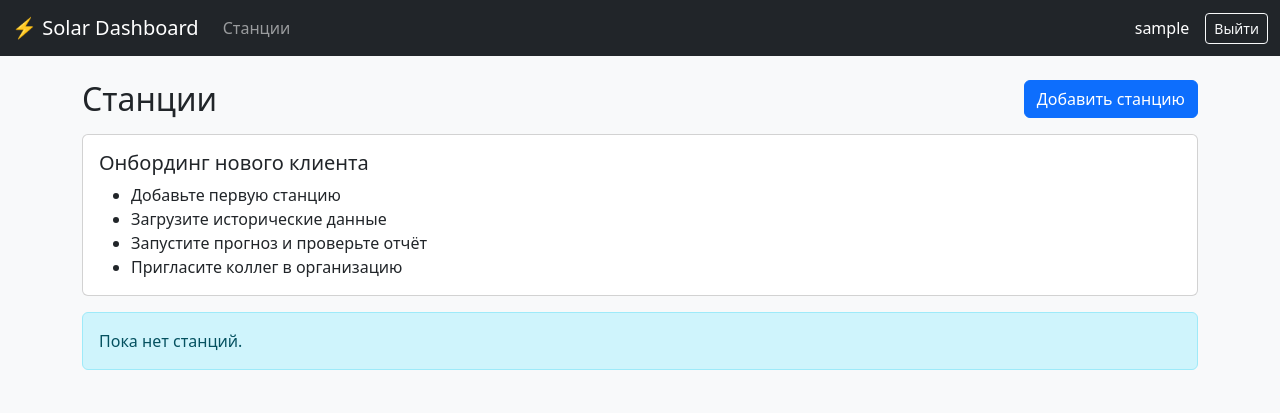
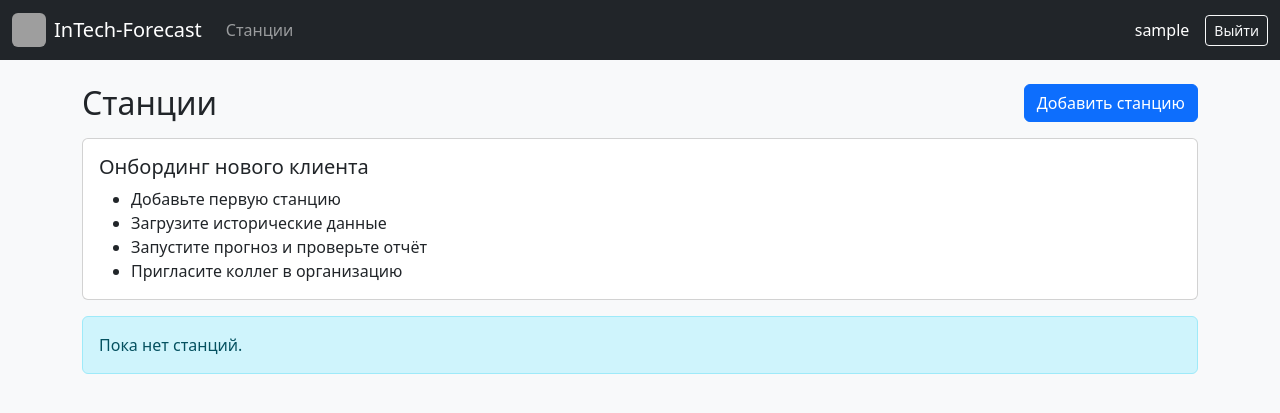
Before and after one commit to Great83g/forecast_platform, a Django app: page /dashboard/ in a window 1280 px wide. Shown: the top 413 px of the page. Run offline with Django 5.2, Linux system fonts and the light colour scheme; the visitor is signed in with stand-in values (Sample User, id 1); data that the repository does not hold is empty; grey boxes are pictures that could not be loaded.

Commit message:
Restore PNG logo source in navbar templates

```diff
--- a/dashboard/templates/dashboard/base.html
+++ b/dashboard/templates/dashboard/base.html
@@ -1,14 +1,18 @@
 <!doctype html>
 <html lang="ru">
+{% load static %}
 <head>
   <meta charset="utf-8">
-  <title>Solar Dashboard</title>
+  <title>InTech-Forecast</title>
   <link href="https://cdn.jsdelivr.net/npm/bootstrap@5.3.2/dist/css/bootstrap.min.css" rel="stylesheet">
 </head>
 <body class="bg-light">
 <nav class="navbar navbar-expand-lg navbar-dark bg-dark mb-4">
   <div class="container-fluid">
-    <a class="navbar-brand" href="{% url 'dashboard:station-list' %}">⚡ Solar Dashboard</a>
+    <a class="navbar-brand d-flex align-items-center gap-2" aria-label="InTech-Forecast" href="{% url 'dashboard:station-list' %}">
+      <img src="{% static 'dashboard/img/logo.png' %}" alt="" width="34" height="34" class="rounded" style="object-fit: cover;">
+      <span>InTech-Forecast</span>
+    </a>
 
     <div class="collapse navbar-collapse">
       <ul class="navbar-nav me-auto">
--- a/templates/base.html
+++ b/templates/base.html
@@ -1,5 +1,6 @@
 <!DOCTYPE html>
 <html lang="ru">
+{% load static %}
 <head>
   <meta charset="UTF-8">
   <title>{% block title %}Dashboard{% endblock %}</title>
@@ -10,8 +11,9 @@
 <body class="bg-light">
 <nav class="navbar navbar-expand-lg navbar-dark bg-dark mb-4">
   <div class="container-fluid">
-    <a class="navbar-brand" href="/dashboard/">
-      Solar Dashboard
+    <a class="navbar-brand d-flex align-items-center gap-2" aria-label="InTech-Forecast" href="/dashboard/">
+      <img src="{% static 'dashboard/img/logo.png' %}" alt="" width="34" height="34" class="rounded" style="object-fit: cover;">
+      <span>InTech-Forecast</span>
     </a>
     <div class="collapse navbar-collapse">
       <ul class="navbar-nav ms-auto mb-2 mb-lg-0">
```
Also changed, not shown: dashboard/static/dashboard/img/intech-logo.svg (added).
